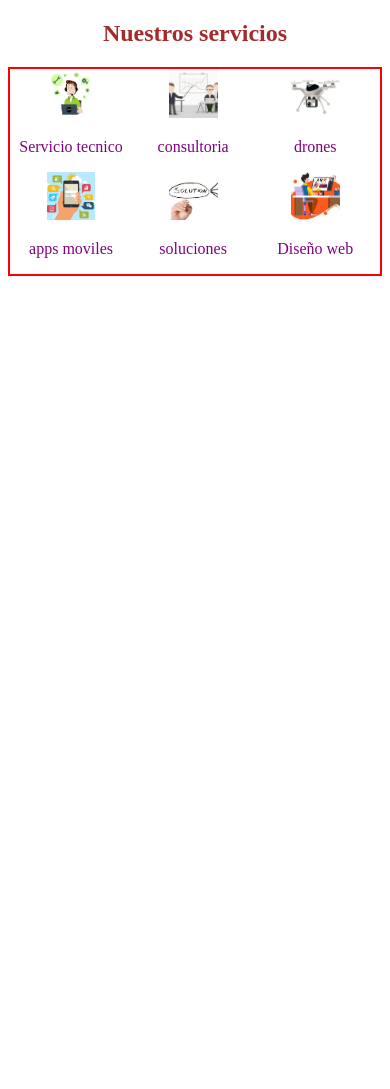
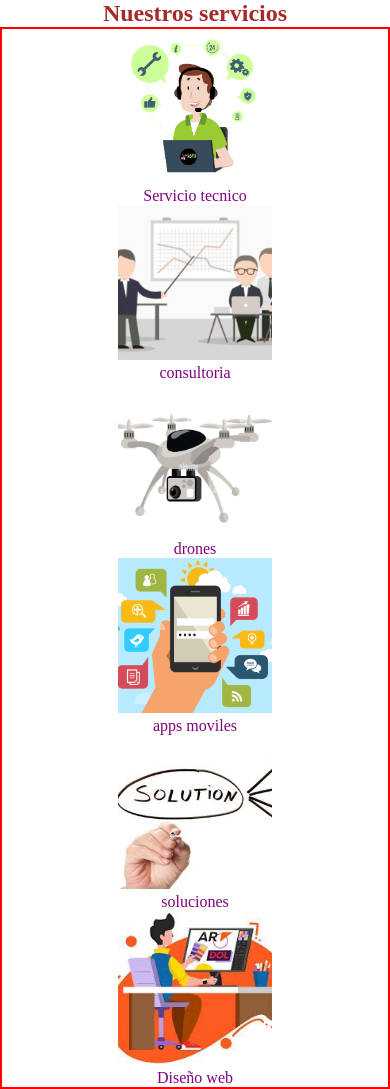
Before and after one commit to beni141574/6servicios, a plain HTML site: page index.html in a window 390 px wide. Before the commit the page ends 844 px from the top, so only its background shows below. Drawn offline with Linux system fonts and the light colour scheme.

Commit message:
responsive

```diff
--- a/index.html
+++ b/index.html
@@ -5,6 +5,10 @@
     <meta name="viewport" content="width=device-width, initial-scale=1.0">
     <title>Document</title>
     <style>
+        *{
+            box-sizing: border-box;
+            margin: 0;
+        }
    #contenedor{display: flex;
    flex-wrap: wrap;
 font-family: 'Times New Roman', Times, serif; border: 2px solid red;}
@@ -16,6 +20,16 @@ font-family: 'Times New Roman', Times, serif; border: 2px solid red;}
     body{text-align: center;}
     p{color: purple;}
     h1{color: brown;font-family: 'Times New Roman', Times, serif;}
+@media (max-width: 600px){
+.servicios{
+    width: 100%;
+}
+}
+@media (min-width: 601px) and (max-width: 800px){
+.servicios{
+    width: 50%;
+}
+}
     </style>
 </head>
 <body>
```
